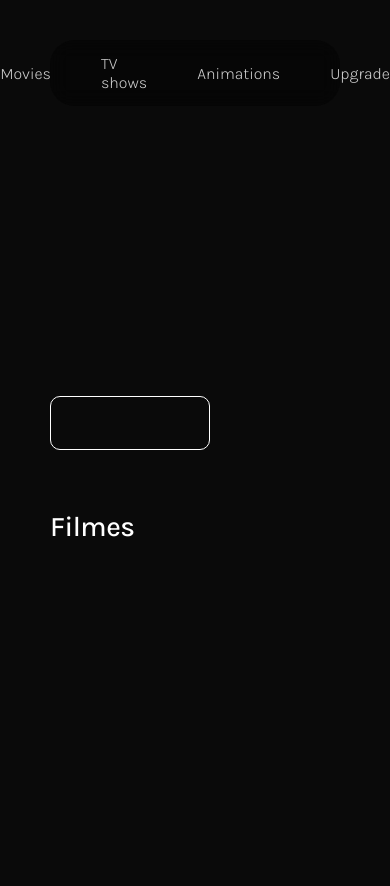
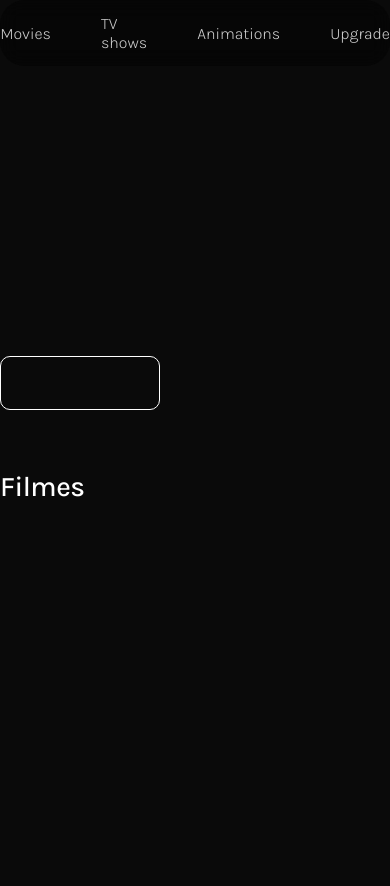
Before and after one commit to Perestra/HBOmax-Clone, a plain HTML site: page index.html in a window 390 px wide. Shown: the top 886 px of the page. Drawn offline with Linux system fonts and the light colour scheme; no server answers.

Commit message:
Imported the responsive css file

```diff
--- a/style/global.css
+++ b/style/global.css
@@ -3,6 +3,7 @@
 @import url(/style/main.css);
 @import url(/style/section.css);
 @import url(/style/footer.css);
+@import url(/style/responsive.css);
 
 
 * {
@@ -29,14 +30,10 @@
 }
 
 .global__container {
+    position: relative;
+
     width: 100%;
     height: auto;
 
     background-color: #0A0A0A;
 }
-.container {
-    width: 100%;
-    height: auto;
-
-    padding: 40px 50px 0 50px;
-}
```
